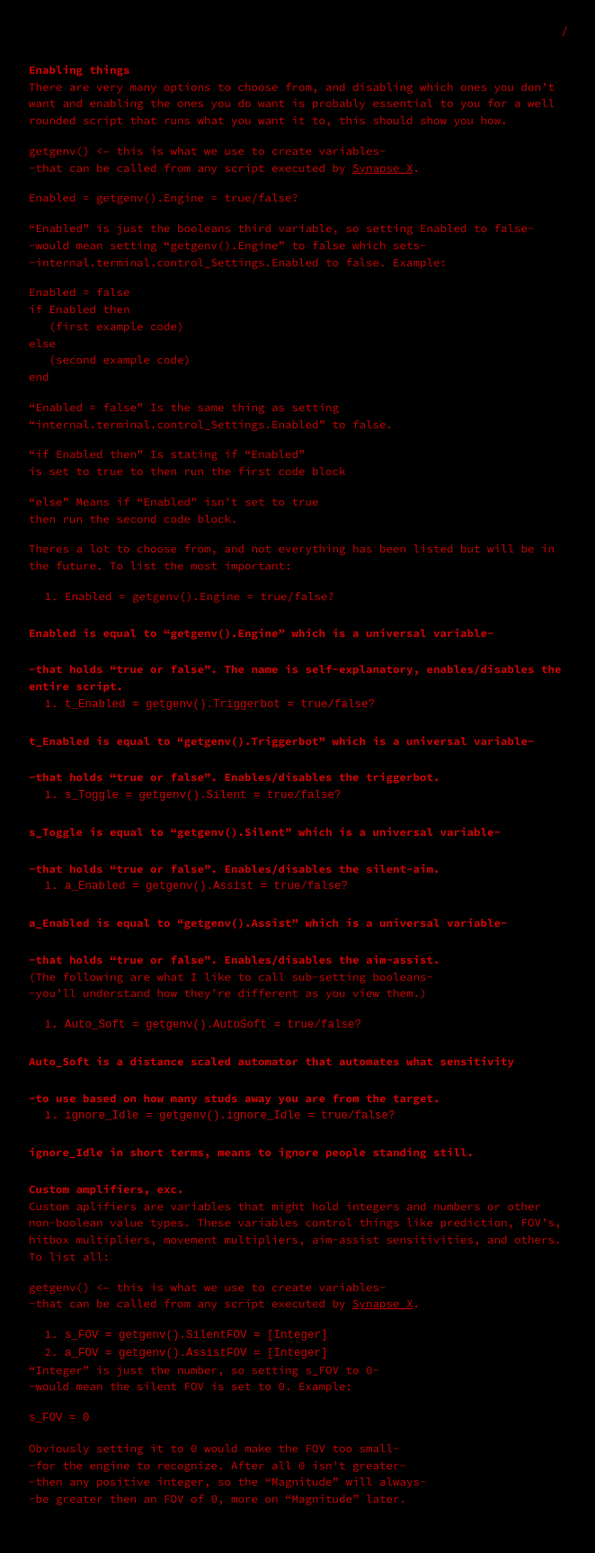
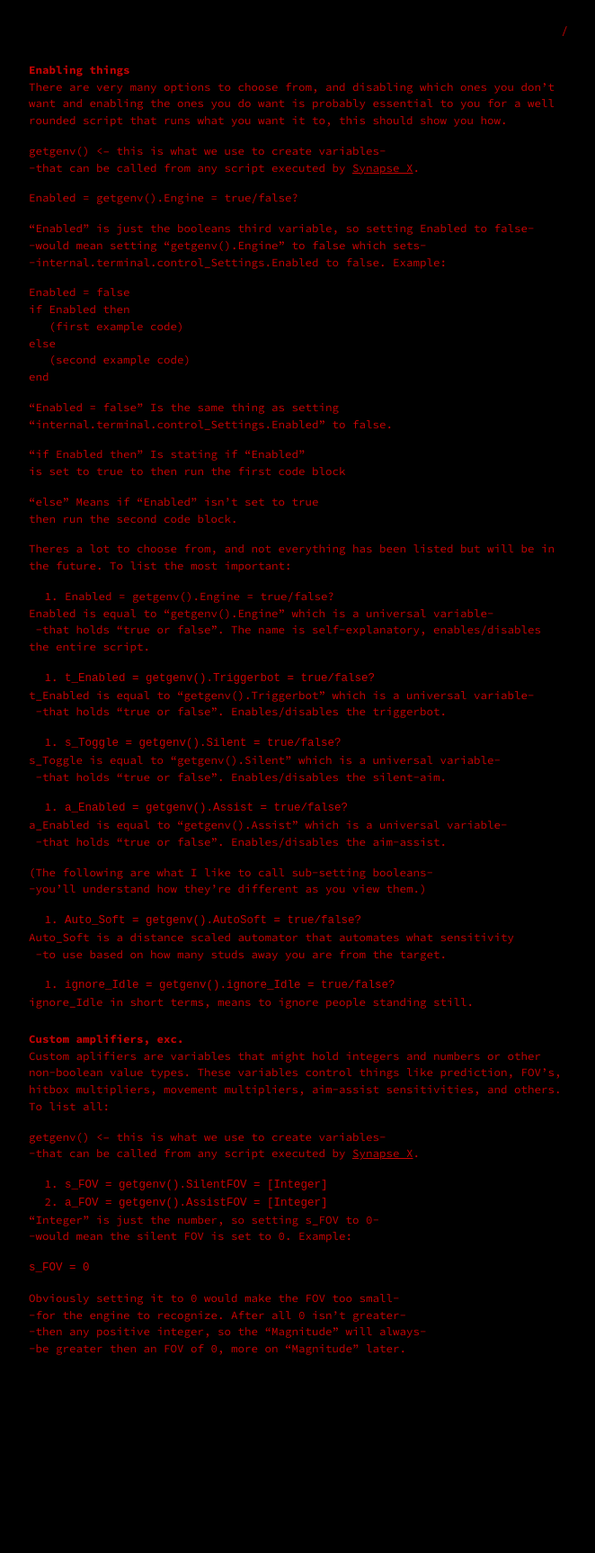
Before and after one commit to Darkfire0576/Darkus, a Jekyll site: the page built from Introduction.md, in a window 1280 px wide. Shown: the whole page at 90% size, without its empty margins (308-970 px from the left). Built offline with Jekyll 4.4.1, drawn with Linux system fonts in a browser that asks for light colours; after the commit the page ends 1559 px from its top, so only the background shows below that.

```diff
--- a/Introduction.md
+++ b/Introduction.md
@@ -38,35 +38,35 @@ Theres a lot to choose from, and not everything has been listed but will be in t
 
 0. Enabled = getgenv().Engine = true/false?
 
-# Enabled is equal to "getgenv().Engine" which is a universal variable-
-# -that holds "true or false". The name is self-explanatory, enables/disables the entire script.
+ Enabled is equal to "getgenv().Engine" which is a universal variable-
+ -that holds "true or false". The name is self-explanatory, enables/disables the entire script.
 
 1. `t_Enabled = getgenv().Triggerbot = true/false?`
 
-# t_Enabled is equal to "getgenv().Triggerbot" which is a universal variable-
-# -that holds "true or false". Enables/disables the triggerbot.
+ t_Enabled is equal to "getgenv().Triggerbot" which is a universal variable-
+ -that holds "true or false". Enables/disables the triggerbot.
 
 2. `s_Toggle = getgenv().Silent = true/false?`
 
-# s_Toggle is equal to "getgenv().Silent" which is a universal variable-
-# -that holds "true or false". Enables/disables the silent-aim.
+ s_Toggle is equal to "getgenv().Silent" which is a universal variable-
+ -that holds "true or false". Enables/disables the silent-aim.
 
 3. `a_Enabled = getgenv().Assist = true/false?`
 
-# a_Enabled is equal to "getgenv().Assist" which is a universal variable-
-# -that holds "true or false". Enables/disables the aim-assist.
+ a_Enabled is equal to "getgenv().Assist" which is a universal variable-
+ -that holds "true or false". Enables/disables the aim-assist.
 
 (The following are what I like to call sub-setting booleans-
 -you'll understand how they're different as you view them.)
 
 4. `Auto_Soft = getgenv().AutoSoft = true/false?`
 
-# Auto_Soft is a distance scaled automator that automates what sensitivity
-# -to use based on how many studs away you are from the target.
+ Auto_Soft is a distance scaled automator that automates what sensitivity
+ -to use based on how many studs away you are from the target.
 
 5. `ignore_Idle = getgenv().ignore_Idle = true/false?`
 
-# ignore_Idle in short terms, means to ignore people standing still.
+ ignore_Idle in short terms, means to ignore people standing still.
 
 
 ### Custom amplifiers, exc.
```
